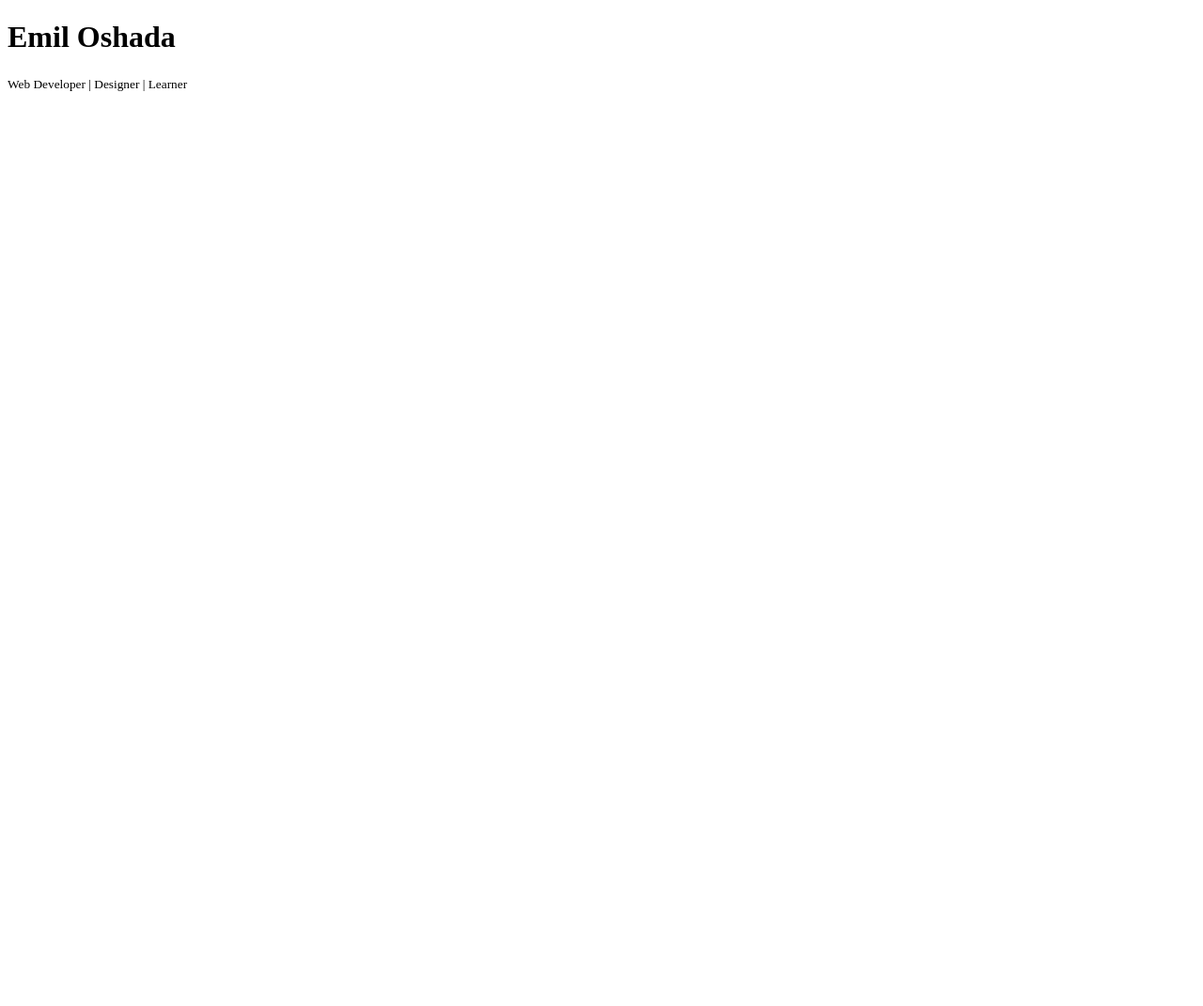
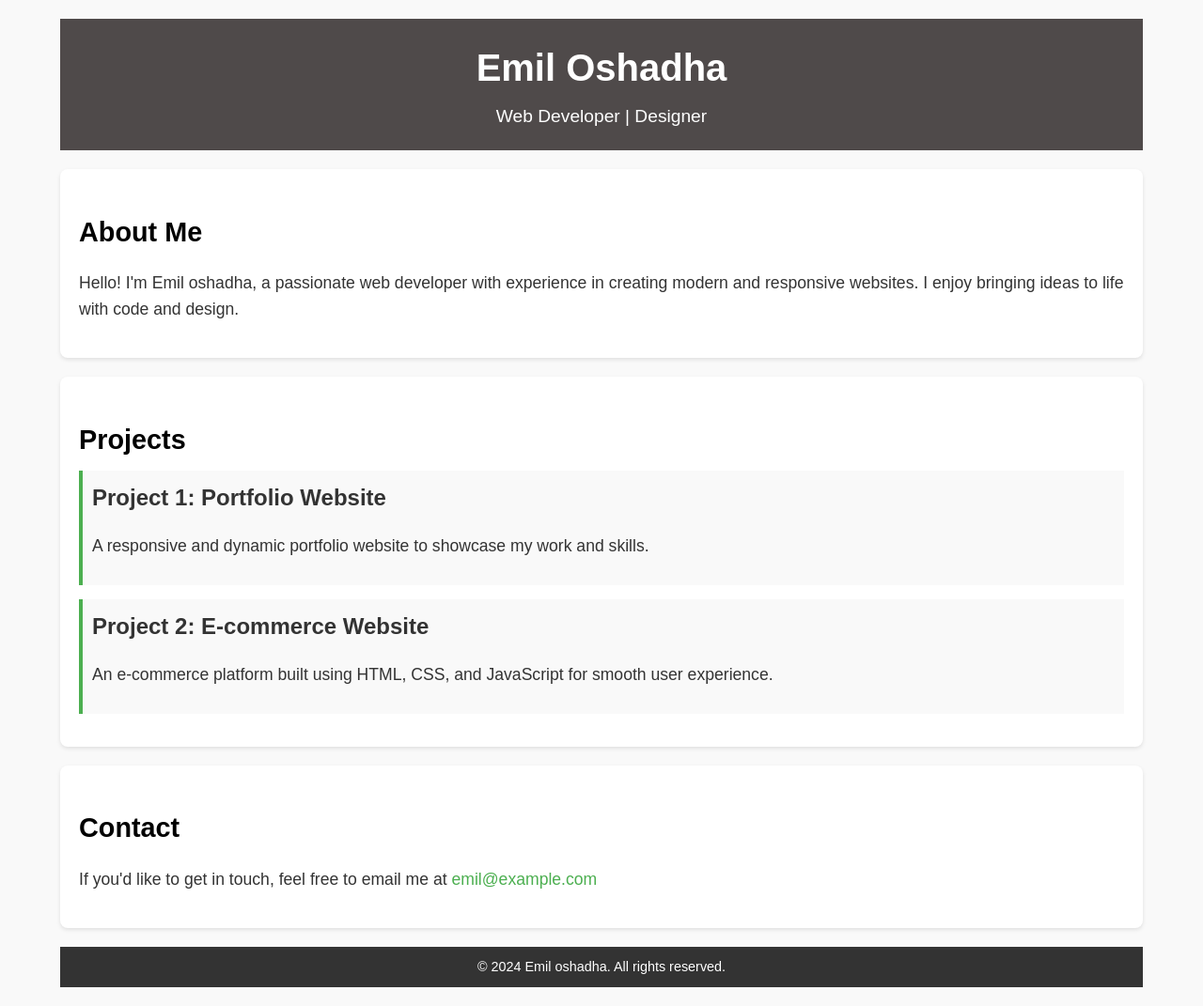
Before and after one commit to Oshadha078/oshadha078.github.io, a plain HTML site: page index.html in a window 1280 px wide. Shown: the whole page at 94% size. Before the commit the page ends 800 px from the top, so only its background shows below. Drawn offline with Linux system fonts and the light colour scheme.

Commit message:
Add css file to repo

```diff
--- a/index.html
+++ b/index.html
@@ -3,10 +3,41 @@
 <head>
     <meta charset="UTF-8">
     <meta name="viewport" content="width=device-width, initial-scale=1.0">
-    <title>My Portfolio</title>
+    <title>Emil oshadha - Web Developer</title>
+    <link rel="stylesheet" href="style.css">
 </head>
 <body>
-    <h1>Emil Oshada</h1>
-    <small>Web Developer | Designer | Learner</small>
+    <div class="container">
+        <header>
+            <h1>Emil Oshadha</h1>
+            <p>Web Developer | Designer</p>
+        </header>
+
+        <section id="about">
+            <h2>About Me</h2>
+            <p>Hello! I'm Emil oshadha, a passionate web developer with experience in creating modern and responsive websites. I enjoy bringing ideas to life with code and design.</p>
+        </section>
+
+        <section id="projects">
+            <h2>Projects</h2>
+            <div class="project">
+                <h3>Project 1: Portfolio Website</h3>
+                <p>A responsive and dynamic portfolio website to showcase my work and skills.</p>
+            </div>
+            <div class="project">
+                <h3>Project 2: E-commerce Website</h3>
+                <p>An e-commerce platform built using HTML, CSS, and JavaScript for smooth user experience.</p>
+            </div>
+        </section>
+
+        <section id="contact">
+            <h2>Contact</h2>
+            <p>If you'd like to get in touch, feel free to email me at <a href="mailto:emil@example.com">emil@example.com</a></p>
+        </section>
+
+        <footer>
+            <p>&copy; 2024 Emil oshadha. All rights reserved.</p>
+        </footer>
+    </div>
 </body>
 </html>
--- /dev/null
+++ b/style.css
@@ -0,0 +1,102 @@
+body {
+    font-family: 'Arial', sans-serif;
+    margin: 0;
+    padding: 0;
+    background-color: #f9f9f9;
+    color: #333;
+    line-height: 1.6;
+}
+
+.container {
+    width: 90%;
+    max-width: 1200px;
+    margin: 0 auto;
+    padding: 20px;
+}
+
+header {
+    text-align: center;
+    padding: 20px 0;
+    background-color: #4f4a4a;
+    color: #fff;
+}
+
+header h1 {
+    font-size: 2.5em;
+    margin: 0;
+}
+
+header p {
+    font-size: 1.2em;
+    margin: 5px 0 0;
+}
+
+section {
+    margin: 20px 0;
+    padding: 20px;
+    background-color: #fff;
+    border-radius: 8px;
+    box-shadow: 0 2px 4px rgba(0, 0, 0, 0.1);
+}
+
+section h2 {
+    font-size: 1.8em;
+    color: #000000;
+    margin-bottom: 10px;
+}
+
+section p {
+    font-size: 1.1em;
+}
+
+#projects .project {
+    margin-bottom: 15px;
+    padding: 10px;
+    border-left: 4px solid #4CAF50;
+    background-color: #f9f9f9;
+}
+
+#projects .project h3 {
+    margin: 0 0 5px;
+    font-size: 1.5em;
+}
+
+#contact a {
+    color: #4CAF50;
+    text-decoration: none;
+}
+
+#contact a:hover {
+    text-decoration: underline;
+}
+
+footer {
+    text-align: center;
+    padding: 10px 0;
+    margin-top: 20px;
+    background-color: #333;
+    color: #fff;
+}
+
+footer p {
+    margin: 0;
+    font-size: 0.9em;
+}
+
+@media (max-width: 768px) {
+    header h1 {
+        font-size: 2em;
+    }
+
+    header p {
+        font-size: 1em;
+    }
+
+    section h2 {
+        font-size: 1.5em;
+    }
+
+    #projects .project h3 {
+        font-size: 1.3em;
+    }
+}
```
